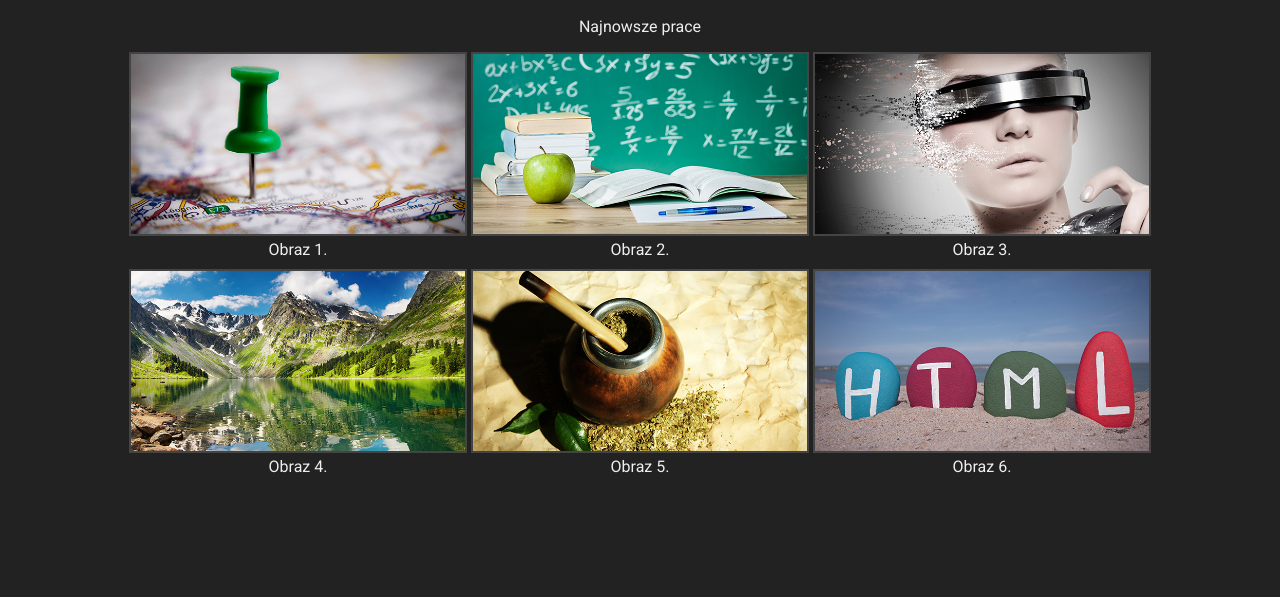
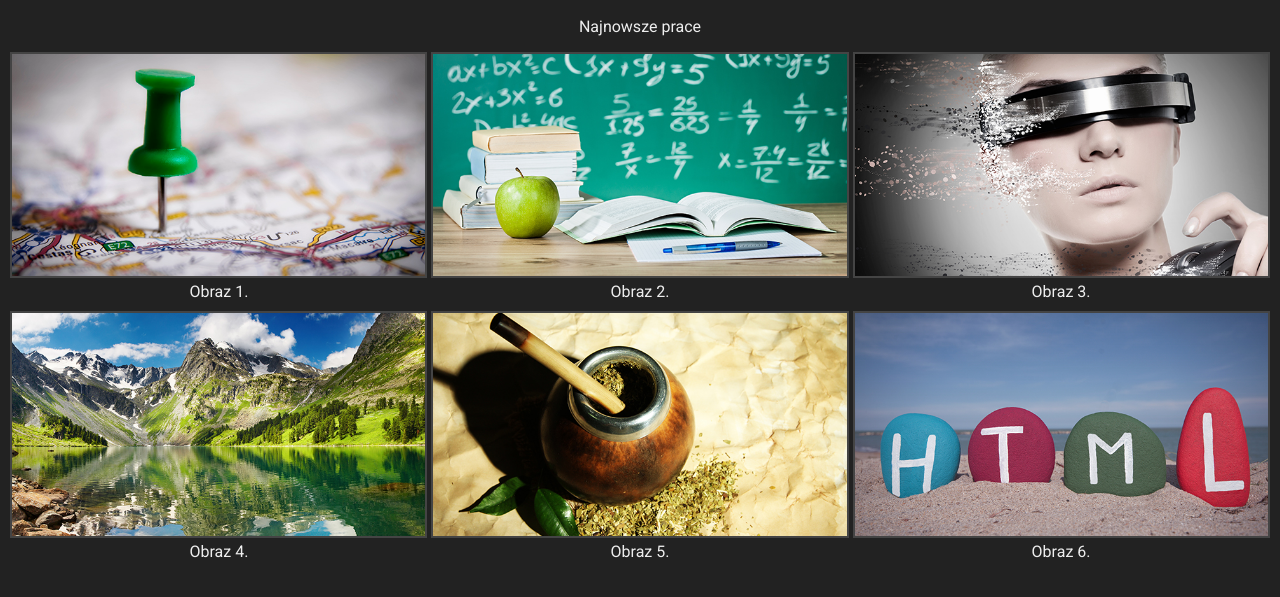
Before and after one commit to tetmyslynska/8-responsywnosc-css, a plain HTML site: page index.html in a window 1280 px wide. Shown: the part 51-648 px from the top of the page. Drawn offline with Linux system fonts and the light colour scheme.

Commit message:
poprawiłam

```diff
--- a/css/style.css
+++ b/css/style.css
@@ -13,14 +13,14 @@
 }
 
 #gallery {
-  width: 1024px;
+  width: 100%;
   margin: 0 auto;
   text-align: center;
 }
 
 figure {
   display: inline-block;
-  width: 338px;
+  width: 33%;
   margin: 0;
   margin-bottom: 10px;
 }
```
